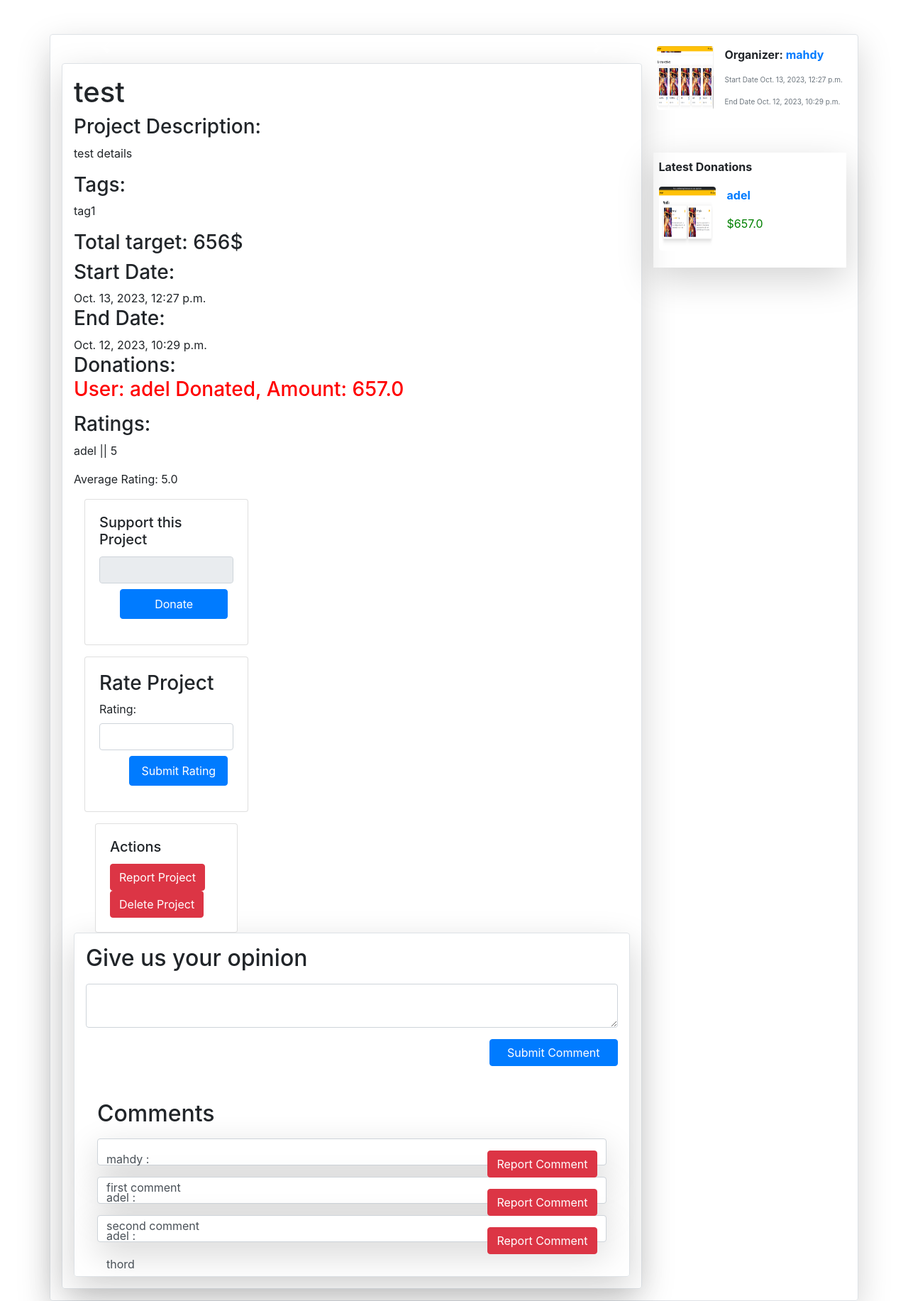
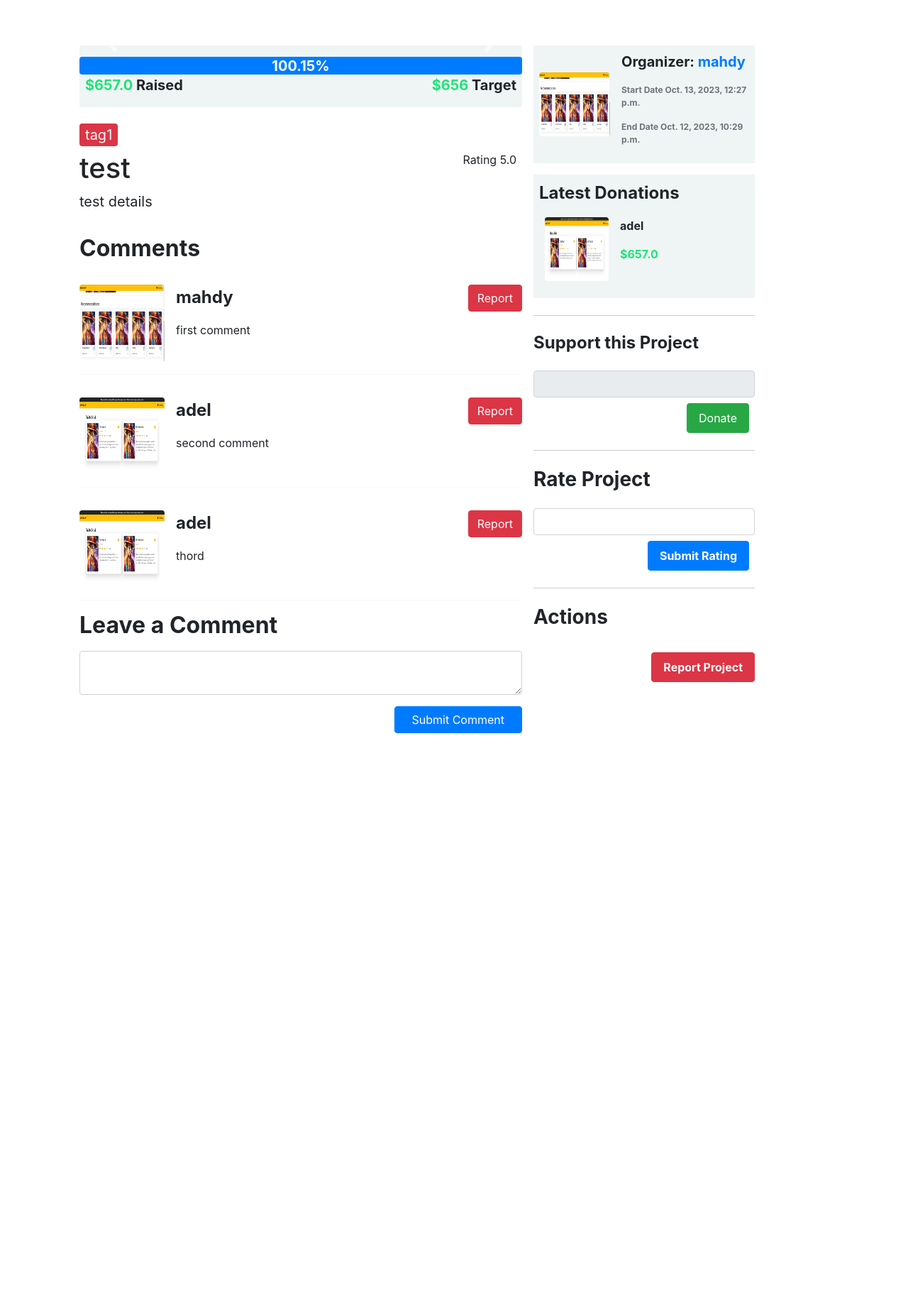
Before and after one commit to Ahmeed-Sayed/crowd_funding_ITI_django, a Django app: page /1/projectDetails/ in a window 1280 px wide. Shown: the part 62-1895 px from the top of the page at 71% size. After the commit the page ends 1095 px from the top, so only its background shows below. Run offline with Django 4.2, Linux system fonts and the light colour scheme; data comes from the database, SQL or seed files in the repository; some libraries are stand-ins or nearby versions.

Commit message:
adjusted project details page

```diff
--- a/projects/forms.py
+++ b/projects/forms.py
@@ -72,6 +72,8 @@ class CommentForm(forms.ModelForm):
 
 
 class RatingForm(forms.ModelForm):
+    rating = forms.IntegerField(label="")
+
     class Meta:
         model = UserProjectRating
         fields = ["rating"]
--- /dev/null
+++ b/projects/static/projects/projectDetails.css
@@ -0,0 +1,12 @@
+.parent {
+  margin: 6rem;
+  display: flex;
+  flex-direction: row;
+  justify-content: center;
+}
+.left-section {
+  width: 60%;
+}
+.right-section {
+  width: 40%;
+}
--- a/projects/templates/projects/projectDetails.html
+++ b/projects/templates/projects/projectDetails.html
@@ -1,6 +1,10 @@
-{%extends 'base.html'%}
-{%block body%}
+{% extends 'base.html' %}
+{% load static %}
 
+{% block css %}
+  <link rel="stylesheet" href="{% static 'projects/projectDetails.css' %}" />
+{% endblock %}
+{% block body %}
   {% if messages %}
     <div class="messages">
       {% for message in messages %}
@@ -9,22 +13,18 @@
     </div>
   {% endif %}
 
-  <div class="container mt-4 border p-3  shadow shadow-lg rounded d-flex justify-content-start">
-
-
-    <div class='left-section w-75'>
-
-
+  <div class="mt-4 p-3 rounded parent">
+    <div class='left-section'>
       <div id="carouselExampleIndicators" class="carousel slide" data-bs-ride="carousel">
         <div class="carousel-indicators">
-        {% for image in  currentProject.images.all %}
+          {% for image in currentProject.images.all %}
             <button type="button" data-bs-target="#carouselExampleIndicators" data-bs-slide-to="{{ forloop.counter0 }}" {% if forloop.first %}class="active"{% endif %} aria-current="true" aria-label="Slide {{ forloop.counter }}"></button>
           {% endfor %}
         </div>
-      <div class="carousel-inner ">
+        <div class="carousel-inner">
           {% for image in currentProject.images.all %}
-        <div class="carousel-item  {% if forloop.first %}active{% endif %}">
-          <img src="{{ image.image.url }}" class="d-block w-100 " height="450px" alt="{{ project.title }}">
+            <div class="carousel-item {% if forloop.first %}active{% endif %}">
+              <img src="{{ image.image.url }}" class="d-block w-100 rounded" height="450px" alt="{{ project.title }}">
             </div>
           {% endfor %}
         </div>
@@ -37,92 +37,66 @@
           <span class="visually-hidden">Next</span>
         </button>
       </div>
+      <div style='background-color: #eff5f4 ' class='rounded pt-3'>
+        <div class="progress border-2 " style="height: 25px">
+          <div
+            class="progress-bar fs-5 fw-bold"
+            role="progressbar"
+            style="width: {{currentProject.progress}}% "
+            aria-valuenow="25"
+            aria-valuemin="0"
+            aria-valuemax="100"
+          >
+            {{currentProject.progress}}%
+          </div>
+        </div>
+        <div class='d-flex justify-content-between px-2 align-items-center'>
+          <p class='fs-5 fw-bold '><span style='color: rgb(32, 227, 120) '>${{currentProject.total_donations}}</span> Raised</p>
+          <p class='fs-5 fw-bold'><span style='color: rgb(32, 227, 120) '>${{currentProject.target}}</span> Target </p>
+        </div>
+      </div>
 
+      <div class=" mt-4 ">
+        <div class="row">
+          <div class="col">
+            <div class='mb-2'>
+              {% for tag in currentProject.tags.all %}
+                <span class='bg-danger text-light px-2 py-1 rounded fs-5'>{{ tag.name }}</span>
+              {% endfor %}
+            </div>
+            <div class='d-flex justify-content-between pe-2'>
+            <h1>{{ currentProject.title }}</h1>
+            <p> Rating {{averageRating}}</p>
+          </div>
+            <p class='fs-5'>{{ currentProject.details }}</p>
+          </div>
+        </div>
+        {% if currentProject.comments.all %}
+        <div class='mt-3'>
+          <h2 class='fw-bold'>Comments </h2>
+          {% for comment in currentProject.comments.all %}
+            <div class=' pt-3 my-3'>
+              <div class='d-flex justify-content-between'>
 
+                <div class='d-flex justify-content-start'>
+                  <img src={{comment.user.image.url}} width='120px' height='110px' class='rounded'/>
+                <div class='ms-3'>
+                  <p class='fs-4 fw-bold'>{{ comment.user.user.username }}</p>
+                  <p class='me-5'>{{ comment.text }}</p>
+                </div>
+              </div>
 
-    <div class="container mt-4 border p-3  shadow shadow-lg rounded ">
-    <div class="row">
-        <div class="col-md-8">
-            <h1>{{ currentProject.title }}</h1>
-            <h3>Project Description:</h3>
-            <p>{{ currentProject.details }}</p>
-            {% comment %} <h3>Categories:</h3>
-            {% for category in currentProject.category.all %}
-              <p>{{ category.name }}</p>
-            {% endfor %} {% endcomment %}
-            <h3>Tags:</h3>
-            {% for tag in currentProject.tags.all %}
-              <p>{{ tag.name }}</p>
-            {% endfor %}
-            <h3>Total target: {{ currentProject.target }}$</h3>
-            <h3>Start Date: </h3>{{ currentProject.start_time }}
-            <h3>End Date: </h3>{{ currentProject.end_time }}
-            <h3>Donations:
-              {% for donation in currentProject.donations.all %}
-                  <p style="color: red">User: {{ donation.user.user.username }} Donated, Amount: {{ donation.donation }}</p>
-              {% endfor %}
-            </h3>
-            <h3>Ratings:</h3>
-            {% for rating in currentProject.ratings.all %}
-            <p>{{ rating.user.user.username }} || {{ rating.rating }}</p>
-              {% endfor %}
-            <p>Average Rating: {{ averageRating }}</p>
-
+                <a href='{%url "reportComment" id=currentProject.id commentID=comment.id %}' class='ms-2'><button type='button' class='btn btn-danger'>Report </button></a>
               </div>
 
             </div>
+            <hr/>
 
-        <div class="col-md-4">
-            <div class="row">
-                <div class="col-md-12">
-                    <div class="card">
-                        <div class="card-body">
-                            <h5 class="card-title">Support this Project</h5>
-                            <form method="post" class="form-group">
-                              {% csrf_token %}
-                              {% if not currentProject.completed %}
-                                <input type="number" name="donation" class="form-control" min="1" required>
-                                <div class='d-flex justify-content-end me-2 '>
-                                  <input type="submit" name="submit-donation" value="Donate" class="btn btn-primary mt-2 px-4 py-2">
-                                </div>
-                              {% else %}
-                                <input type="number" name="donation" class="form-control" min="1" disabled>
-                                <div class='d-flex justify-content-end me-2 '>
-                                  <input type="submit" name="submit-donation" value="Donate" class="btn btn-primary mt-2 px-5 py-2">
+          {% endfor %}
         </div>
       {% endif %}
-                            </form>
-                        </div>
-                    </div>
-                </div>
-                <div class="col-md-12 mt-3">
-                  <div class="card">
-                    <div class="card-body">
-                      <h3> Rate Project </h3>
-                      <form method="post" class="form-group">
-                        {% csrf_token %}
-                        {{ratingForm}}
-                        <div class='d-flex justify-content-end me-2 '>
-                        <input type="submit" name="submit-rating" value="Submit Rating" class="btn btn-primary mt-2 px-3 py-2">
-                        </div>
-                      </form>
-                    </div>
-                </div>
-                <div class="col-md-12 mt-3">
-                  <div class="card">
-                    <div class="card-body">
-                        <h5 class="card-title">Actions</h5>
-                        <a href='{%url "reportProject" id=currentProject.id%}'><button class='btn btn-danger'>Report Project</button></a>
-                        <a href='{%url "deleteProject" id=currentProject.id%}'><button class='btn btn-danger'>Delete Project</button></a>
-                    </div>
-                </div>
-            </div>
-        </div>
-    </div>
-  </div>
-  {% comment %} comments section {% endcomment %}
-  <div class='border p-3  shadow shadow-lg rounded'>
-    <h2 class='mb-3'>Give us your opinion </h2>
+        <div class=' rounded'>
+          <h2 class='mb-3 fw-bold'>Leave a Comment</h2>
           <form method="post" class="form-group">
             {% csrf_token %}
             <textarea name="text" id="commentText" class="form-control" required></textarea>
@@ -130,52 +104,84 @@
               <input type="submit" name="submit-comment" value="Submit Comment" class="btn btn-primary ms-2 px-4 my-3 ">
             </div>
           </form>
+        </div>
+      </div>
+    </div>
 
-    {%if currentProject.comments.all %}
-      <div class='p-3'>
-      <h2>Comments </h2>
-      {% for comment in currentProject.comments.all %}
-        <div class='form-control shadow shadow-lg pt-3 my-3'>
-          <div class='d-flex justify-content-between'>
-            <p>{{ comment.user.user.username }} : </p>
-            <a href='{%url "reportComment" id=currentProject.id commentID=comment.id %}'><button type'button' class='btn btn-danger'>Report Comment</button></a>
+    <div class='ms-3 right-section'>
+      <div>
+        <div class='d-flex justify-content-start w-75 p-2 align-items-center' style='background-color: #eff5f4 '>
+          <div class='me-3'>
+            <img src='{{currentProject.user.image.url}}' width='100px' height='90px' class='rounded'/>
           </div>
-          <p>{{ comment.text }}</p>
+          <div class='fw-bold'>
+            <p class='p-0 fs-5'>Organizer: <span class='text-primary'>{{currentProject.user.user.username}}</span></p>
+            <p style='font-size:12px' class='text-muted py-0'>Start Date {{ currentProject.start_time }}</p>
+            <p style='font-size:12px' class='text-muted py-0'>End Date {{ currentProject.end_time }}</p>
+          </div>
+        </div>
+        {%if currentProject.donations.all.count > 0 %}
+
+        <div class=' mt-3 p-2 w-75' style='background-color: #eff5f4 '>
+          <span class='fw-bold fs-4'>Latest Donations</span>
+          {% for donation in currentProject.donations.all %}
+            <div class='d-flex justify-content-start py-3  p-2' >
+              <div class='me-3'>
+                <img src='{{ donation.user.image.url }}' alt='user photo' width='90px' height='90px' class='rounded'/>
+              </div>
+              <div>
+                <p class='fw-bold '>{{ donation.user.user.username }}</p>
+                <span style="color: rgb(32, 227, 120); font-weight:bold"> ${{ donation.donation }}</span>
+              </div>
             </div>
           {% endfor %}
         </div>
         {%endif%}
-
       </div>
-
+      <hr class=' bg-dark w-75 my-4'/>
+      <div class="w-75">
+        <h4 class="my-4 fw-bold">Support this Project</h4>
+        <form method="post" class="form-group">
+          {% csrf_token %}
+          {% if not currentProject.completed %}
+            <input type="number" name="donation" class="form-control" min="1" required>
+            <div class='d-flex justify-content-end me-2 '>
+              <input type="submit" name="submit-donation" value="Donate" class="btn text-light fw-bold mt-2 px-4 py-2" style='background-color: rgb(32, 227, 120) '>
+            </div>
+          {% else %}
+            <input type="number" name="donation" class="form-control" min="1" disabled>
+            <div class='d-flex justify-content-end me-2 '>
+              <input type="submit" name="submit-donation" value="Donate" class="btn btn-success mt-2 px-3 py-2">
+            </div>
+          {% endif %}
+        </form>
+      </div>
+      <hr class=' bg-dark w-75 my-4'/>
+      <div class="w-75">
+        <div class="my-3">
+          <h3 class='my-4 fw-bold'> Rate Project </h3>
+          <form method="post" class="form-group">
+            {% csrf_token %}
+            {{ratingForm}}
+            <div class='d-flex justify-content-end me-2 '>
+              <input type="submit" name="submit-rating" value="Submit Rating" class="btn btn-primary mt-2 px-3 py-2 fw-bold">
+            </div>
+          </form>
         </div>
       </div>
-<div class='ms-3 w-25'>
-  <div>
-<div class='d-flex justify-content-center  '>
-  <div class='me-3'>
-  <img src='{{currentProject.user.image.url}}' width='80px' height='90px' class='rounded'/>
-  </div>
-  <div>
-    <p class='fw-bold p-0'>Organizer: <span class='text-primary'>{{currentProject.user.user.username}}</span></p>
-    <p style='font-size:10px' class='text-muted py-0'>Start Date {{ currentProject.start_time }}</p>
-    <p style='font-size:10px' class='text-muted py-0'>End Date {{ currentProject.end_time }}</p>
-</div>
-</div><div class='shadow shadow-lg mt-5 p-2'>
-  <span class='fw-bold'>Latest Donations</span>
-  {% for donation in currentProject.donations.all|slice:":-3"%}
-    <div class='d-flex justify-content-start py-3'>
-      <div class='me-3'>
-        <img src='{{ donation.user.image.url }}' alt='user photo' width='80px' height='90px' class='rounded'/>
-      </div>
-      <div>
-        <p class='fw-bold text-primary'>{{ donation.user.user.username }}</p>
-        <span style="color: green"> ${{ donation.donation }}</span>
+      <hr class=' bg-dark w-75 my-4'/>
+      <div class="w-75  ">
+        <div class="my-3 ">
+          <h3 class="my-4 fw-bold">Actions</h3>
+          <div class='d-flex justify-content-end'>
+            {%if currentProject.user.id == request.session.profileId%}
+              <a href='{%url "deleteProject" id=currentProject.id%}'><button class='btn btn-danger  mt-2 px-3 py-2 fw-bold'>Delete Project</button></a>
+            {%else%}
+              <a href='{%url "reportProject" id=currentProject.id%}'><button class='btn btn-danger  mt-2 px-3 py-2 fw-bold'>Report Project</button></a>
+            {% endif %}
           </div>
         </div>
-  {% endfor %}
-</div>
-
       </div>
     </div>
-{%endblock%}
+  </div>
+{% endblock %}
--- a/projects/views.py
+++ b/projects/views.py
@@ -187,6 +187,15 @@ class ProjectDetailsView(View):
             if projectRatings
             else 0
         )
+        currentProject.total_donations = DonationModel.objects.filter(
+            project=currentProject
+        ).aggregate(sum=Sum("donation"))["sum"]
+        if currentProject.total_donations is None:
+            currentProject.total_donations = 0
+        currentProject.progress = round(
+            (currentProject.total_donations / currentProject.target) * 100, 2
+        )
+        print(currentProject.donations.all().count())
         return render(
             request,
             "projects/projectDetails.html",
--- a/templates/base.html
+++ b/templates/base.html
@@ -7,6 +7,7 @@
     <title>{% block title %} {% endblock %}</title>
     <link rel="stylesheet" href="{% static 'css/bootstrap.min.css' %}" />
     <script src="{% static 'js/jquery.min.js'%}"></script>
+    {%block css%} {%endblock%}
     <link
       rel="stylesheet"
       href="https://maxcdn.bootstrapcdn.com/bootstrap/4.5.2/css/bootstrap.min.css"
```
Also changed, not shown: projects/models.py (+20 -8 lines), projects/migrations/0008_alter_projectsmodel_details_and_more.py (added). Lines whose indentation alone changed are shown as unchanged.
